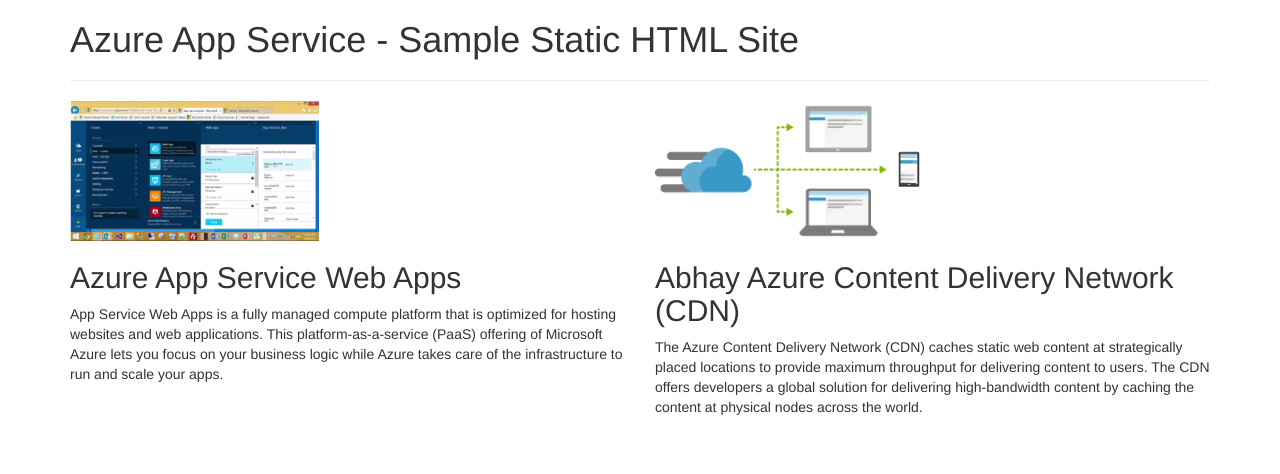
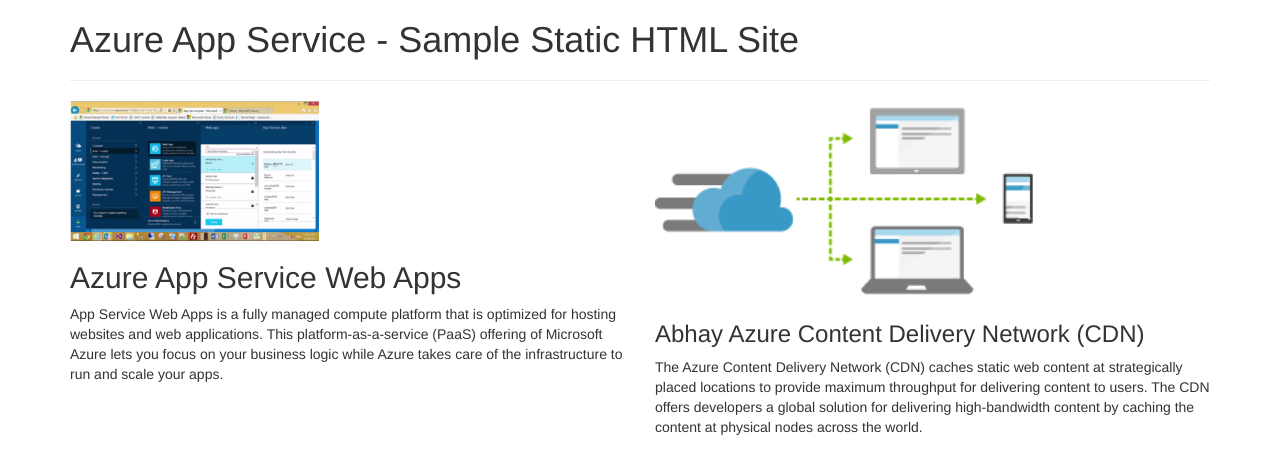
Before and after one commit to abhaymittal003/pocamwebapp1, a plain HTML site: page index.html in a window 1280 px wide. Drawn offline with nearby package versions, Linux system fonts and the light colour scheme.

Commit message:
Update index.html

```diff
--- a/index.html
+++ b/index.html
@@ -32,8 +32,8 @@
           <p>App Service Web Apps is a fully managed compute platform that is optimized for hosting websites and web applications. This platform-as-a-service (PaaS) offering of Microsoft Azure lets you focus on your business logic while Azure takes care of the infrastructure to run and scale your apps.</p>
         </div>
           <div class="col-xs-12 col-sm-6">
-              <img class="img-rectangle" src="img/cdn.png" alt="CDN" height="140">
-              <h2>Abhay Azure Content Delivery Network (CDN)</h2>
+              <img class="img-rectangle" src="img/cdn.png" alt="CDN" height="200">
+              <h3>Abhay Azure Content Delivery Network (CDN)</h3>
               <p>The Azure Content Delivery Network (CDN) caches static web content at strategically placed locations to provide maximum throughput for delivering content to users. The CDN offers developers a global solution for delivering high-bandwidth content by caching the content at physical nodes across the world.</p>
           </div>
       </div>
```
